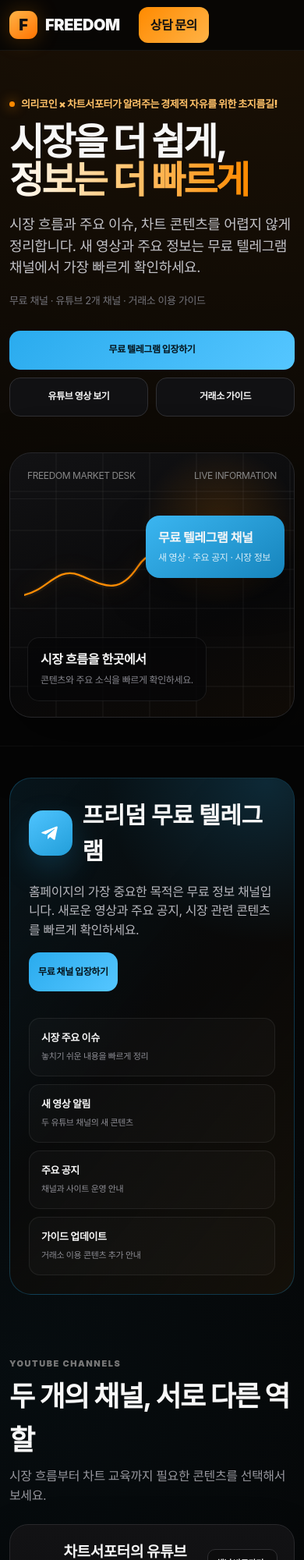
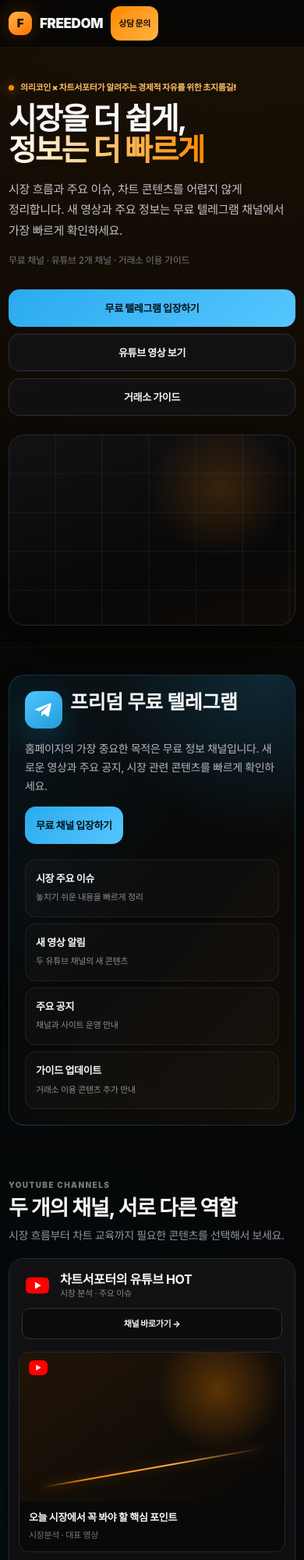
Before and after one commit to orbit-box/freedom, a website: page public/index.html in a window 390 px wide. Shown: the top 2000 px of the page at 78% size. Drawn offline with Linux system fonts and the light colour scheme; no server answers.

Commit message:
Optimize homepage mobile UI UX and text sizing

```diff
--- a/public/index.html
+++ b/public/index.html
@@ -19,6 +19,76 @@
 .community{display:grid;grid-template-columns:repeat(4,1fr);gap:12px}.communityCard{border:1px solid #29292c;border-radius:17px;background:linear-gradient(180deg,#121214,#0b0b0c);padding:17px;display:flex;align-items:center;gap:12px}.cIcon{width:44px;height:44px;display:grid;place-items:center;flex:0 0 auto}.cIcon svg{width:42px;height:42px}.communityCard b{display:block;font-size:13px}.communityCard span{display:block;color:#888;font-size:10px;margin-top:2px}.membership{margin-top:18px;border:1px solid #282828;border-radius:19px;padding:19px 21px;background:linear-gradient(120deg,#0d0d0e,#12100d);display:grid;grid-template-columns:auto 1fr auto;gap:15px;align-items:center}.memberIcon{width:44px;height:44px;border-radius:13px;border:1px solid #42321f;color:#ffb347;display:grid;place-items:center}.membership b{display:block}.membership span{font-size:11px;color:#85858c}.notice{margin-top:18px;padding:18px;border:1px solid #222;border-radius:16px;color:#777;font-size:11px}.footer{border-top:1px solid #181819;padding:26px 0 42px;color:#5f5f65;font-size:11px}
 @media(max-width:980px){.menu{display:none}.heroGrid,.freeBox,.exchange{grid-template-columns:1fr}.channels{grid-template-columns:1fr}.community{grid-template-columns:repeat(2,1fr)}.exchangeArt{order:-1;min-height:320px}}
 @media(max-width:640px){.wrap{width:min(100% - 24px,1180px)}.navin{height:64px}.hero{padding:54px 0 36px}h1{font-size:48px}.market{min-height:340px}.tgFloat{width:178px;right:12px;top:80px}.section{padding:40px 0}.freeBox{padding:24px}.freeTitle h2{font-size:30px}.featureGrid{grid-template-columns:1fr}.videos{grid-template-columns:1fr 1fr}.guideGrid{grid-template-columns:1fr 1fr}.community{grid-template-columns:1fr}.membership{grid-template-columns:auto 1fr}.membership .smallBtn{grid-column:1/-1}.actions{display:grid;grid-template-columns:1fr 1fr}.actions .telegram{grid-column:1/-1}.btn{font-size:12px;padding:12px}.exchangeCopy{padding:26px}.exchangeCopy h2{font-size:44px}}
+
+@media(max-width:640px){
+  html{-webkit-text-size-adjust:100%}
+  body{font-size:15px;line-height:1.65}
+  .wrap{width:calc(100% - 28px)}
+  .navin{height:60px;gap:10px}
+  .brand{font-size:17px}
+  .logo{width:30px;height:30px;font-size:15px}
+  .topCta{min-height:44px;padding:0 13px;display:inline-flex;align-items:center;font-size:12px}
+  .hero{padding:38px 0 28px}
+  .heroGrid{gap:24px}
+  .eyebrow{font-size:11px;line-height:1.45;margin-bottom:12px}
+  h1{font-size:clamp(38px,11vw,50px);line-height:1.02;letter-spacing:-.055em;margin:0 0 18px}
+  .lead{font-size:15px;line-height:1.75;word-break:keep-all}
+  .note{font-size:12px;line-height:1.6}
+  .actions{grid-template-columns:1fr;gap:9px}
+  .actions .telegram{grid-column:auto}
+  .btn{min-height:48px;padding:13px 14px;font-size:13px;line-height:1.25;justify-content:center;text-align:center}
+  .market{min-height:0;aspect-ratio:3/2;border-radius:20px}
+  .marketTop,.chart,.tgFloat,.marketTag{display:none}
+  .heroUpload{object-fit:contain;background:#070707}
+  .section{padding:34px 0}
+  .sectionHead{margin-bottom:18px}
+  .sectionHead h2{font-size:30px;line-height:1.15;margin:5px 0 8px}
+  .sectionHead p{font-size:14px;line-height:1.65}
+  .micro{font-size:10px}
+  .freeBox{padding:20px;border-radius:20px;gap:20px}
+  .freeTitle{gap:10px;align-items:flex-start}
+  .tgIcon{width:48px;height:48px;border-radius:14px}
+  .freeTitle h2{font-size:27px;line-height:1.18}
+  .freeLeft p{font-size:14px;line-height:1.7}
+  .featureGrid{grid-template-columns:1fr;gap:8px}
+  .feature{padding:13px}
+  .feature b{font-size:13px}
+  .feature span{font-size:11px;line-height:1.5}
+  .channels{gap:14px}
+  .channel{border-radius:19px}
+  .channelHead{padding:16px;gap:10px;align-items:flex-start}
+  .chName{gap:9px}
+  .chName b{font-size:16px;line-height:1.3}
+  .chName span{font-size:11px;line-height:1.45}
+  .smallBtn{min-height:40px;padding:10px 11px;white-space:nowrap}
+  .videos{grid-template-columns:1fr;padding:0 12px 12px;gap:10px}
+  .videoCard{border-radius:13px}
+  .videoInfo{padding:11px 12px 12px}
+  .videoInfo b{font-size:13px;line-height:1.45}
+  .videoInfo span{font-size:11px}
+  .exchange{border-radius:20px;min-height:0}
+  .exchangeArt{min-height:0;aspect-ratio:3/2;background-size:contain;background-repeat:no-repeat}
+  .exchangeCopy{padding:22px}
+  .exchangeCopy h2{font-size:38px;line-height:1.08}
+  .exchangeCopy p{font-size:14px;line-height:1.7}
+  .guideGrid{grid-template-columns:1fr;gap:9px}
+  .guide{min-height:112px}
+  .community{grid-template-columns:1fr;gap:9px}
+  .communityCard{padding:14px;min-height:72px}
+  .membership{padding:16px;grid-template-columns:auto 1fr;border-radius:16px}
+  .membership b{font-size:13px}
+  .membership span{font-size:11px;line-height:1.5}
+  .notice{font-size:11px;line-height:1.7}
+}
+@media(max-width:420px){
+  .wrap{width:calc(100% - 22px)}
+  .topCta{font-size:11px;padding:0 10px}
+  h1{font-size:39px}
+  .sectionHead h2{font-size:27px}
+  .channelHead{flex-direction:column}
+  .smallBtn{width:100%;text-align:center}
+  .freeTitle h2{font-size:25px}
+}
 </style>
 </head><body>
 <nav class="nav"><div class="wrap navin"><a class="brand" href="/"><span class="logo">F</span>FREEDOM</a><div class="menu"><a href="#free">무료 텔레그램</a><a href="#youtube">유튜브</a><a href="#exchange">거래소 가이드</a><a href="#community">커뮤니티</a></div><a class="topCta js-contact" href="#">상담 문의</a></div></nav>
```
